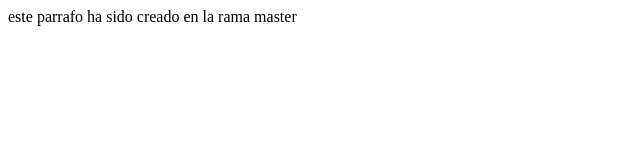
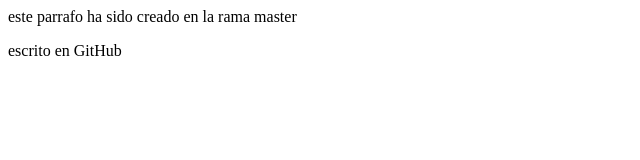
Before and after one commit to JesCorAvi/Endes, a plain HTML site: page index.html in a window 1280 px wide. Shown: the whole page, without its empty margins (0-640 px from the left). Drawn offline with Linux system fonts and the light colour scheme.

Commit message:
He modificado el parrafo

```diff
--- a/index.html
+++ b/index.html
@@ -7,5 +7,6 @@
 </head>
 <body>
     <p>este parrafo ha sido creado en la rama master</p>
+    <p> escrito en GitHub<p>
 </body>
 </html>
```
